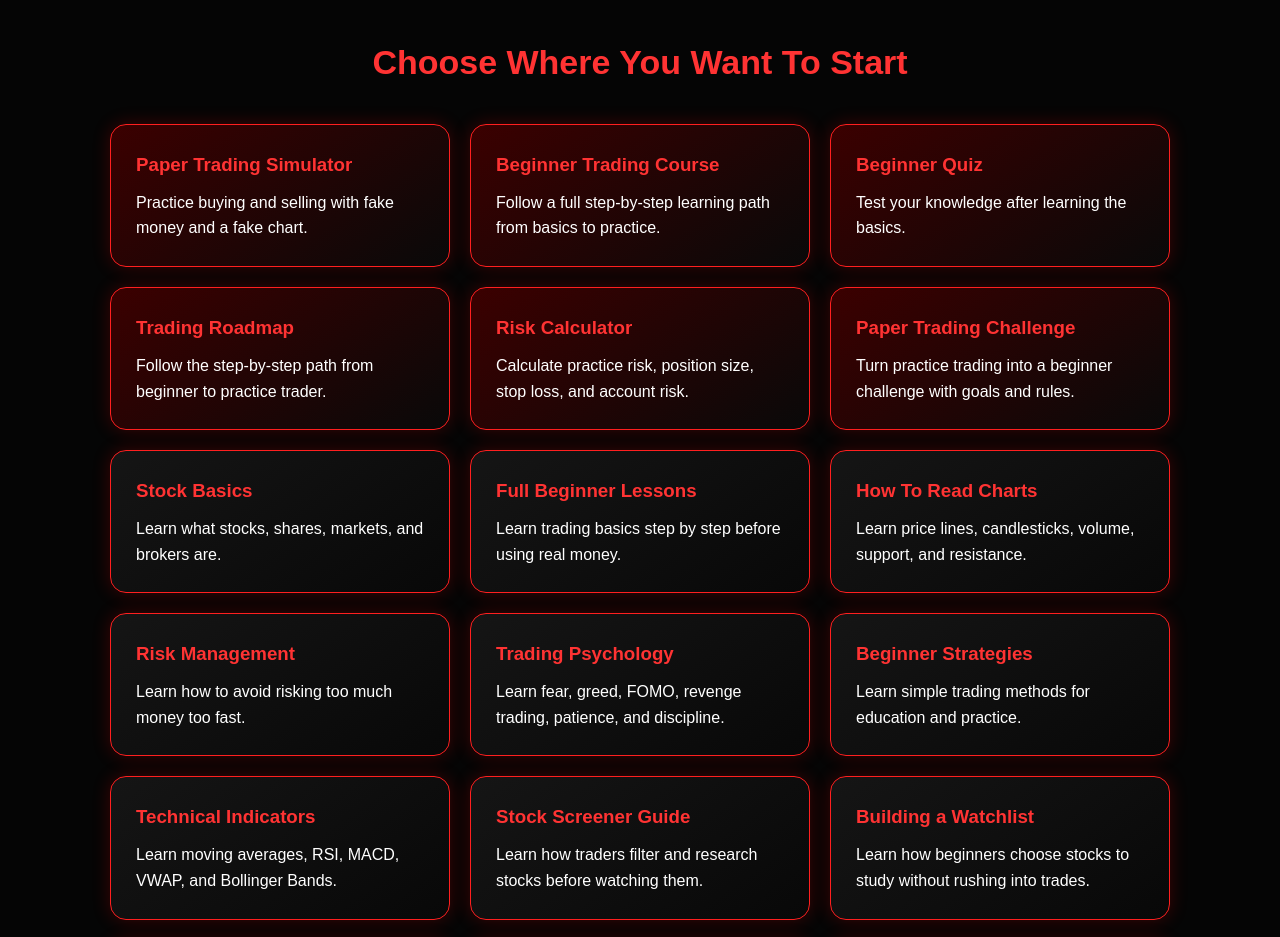
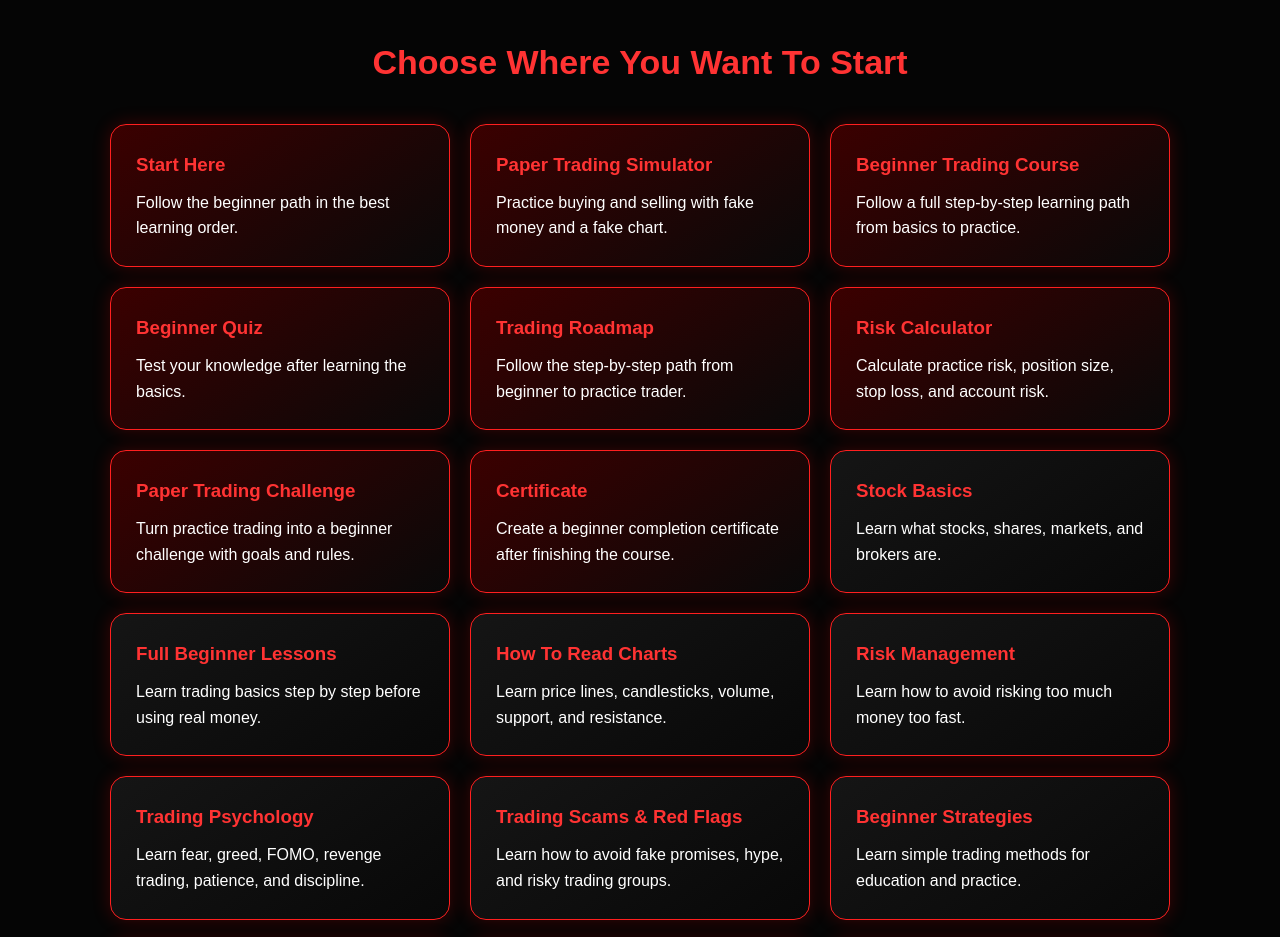
Before and after one commit to arianadebord/stock-trading-guide, a plain HTML site: page index.html in a window 1280 px wide. Shown: the part 940-1877 px from the top of the page. Drawn offline with Linux system fonts and the light colour scheme.

Commit message:
Update index.html

```diff
--- a/index.html
+++ b/index.html
@@ -12,12 +12,14 @@
   <nav>
     <h1>Redline Trading Academy</h1>
     <div>
+      <a href="start-here.html">Start Here</a>
       <a href="basics.html">Basics</a>
       <a href="risk.html">Risk</a>
       <a href="practice.html">Practice</a>
       <a href="lessons.html">Lessons</a>
       <a href="course.html">Course</a>
       <a href="quiz.html">Quiz</a>
+      <a href="certificate.html">Certificate</a>
       <a href="about.html">About</a>
     </div>
   </nav>
@@ -27,10 +29,11 @@
     <h2>Learn How Stock Trading Works Before Risking Real Money</h2>
     <p>
       A simple red-themed learning platform for beginners who want to understand stocks,
-      trading platforms, risk, charts, psychology, planning, and paper trading.
+      trading platforms, risk, charts, psychology, planning, scams, safety, and paper trading.
     </p>
 
     <div class="hero-buttons">
+      <a href="start-here.html"><button>Start Here</button></a>
       <a href="practice.html"><button>Start Paper Trading</button></a>
       <a href="course.html"><button>Start Course</button></a>
       <a href="quiz.html"><button>Take Quiz</button></a>
@@ -48,6 +51,11 @@
   <h2>Choose Where You Want To Start</h2>
 
   <div class="grid">
+    <a href="start-here.html" class="card click-card featured">
+      <h3>Start Here</h3>
+      <p>Follow the beginner path in the best learning order.</p>
+    </a>
+
     <a href="practice.html" class="card click-card featured">
       <h3>Paper Trading Simulator</h3>
       <p>Practice buying and selling with fake money and a fake chart.</p>
@@ -78,6 +86,11 @@
       <p>Turn practice trading into a beginner challenge with goals and rules.</p>
     </a>
 
+    <a href="certificate.html" class="card click-card featured">
+      <h3>Certificate</h3>
+      <p>Create a beginner completion certificate after finishing the course.</p>
+    </a>
+
     <a href="basics.html" class="card click-card">
       <h3>Stock Basics</h3>
       <p>Learn what stocks, shares, markets, and brokers are.</p>
@@ -101,6 +114,11 @@
     <a href="psychology.html" class="card click-card">
       <h3>Trading Psychology</h3>
       <p>Learn fear, greed, FOMO, revenge trading, patience, and discipline.</p>
+    </a>
+
+    <a href="scams.html" class="card click-card">
+      <h3>Trading Scams & Red Flags</h3>
+      <p>Learn how to avoid fake promises, hype, and risky trading groups.</p>
     </a>
 
     <a href="strategies.html" class="card click-card">
```
